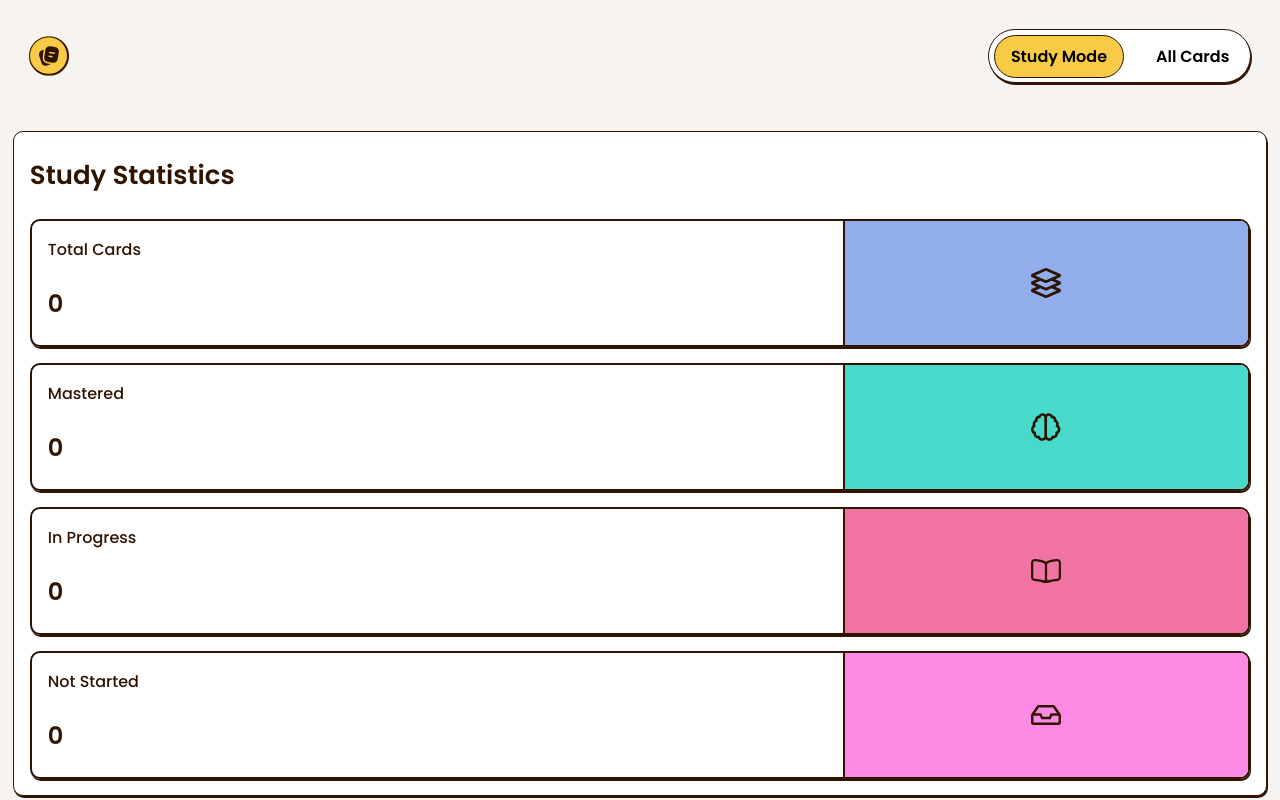
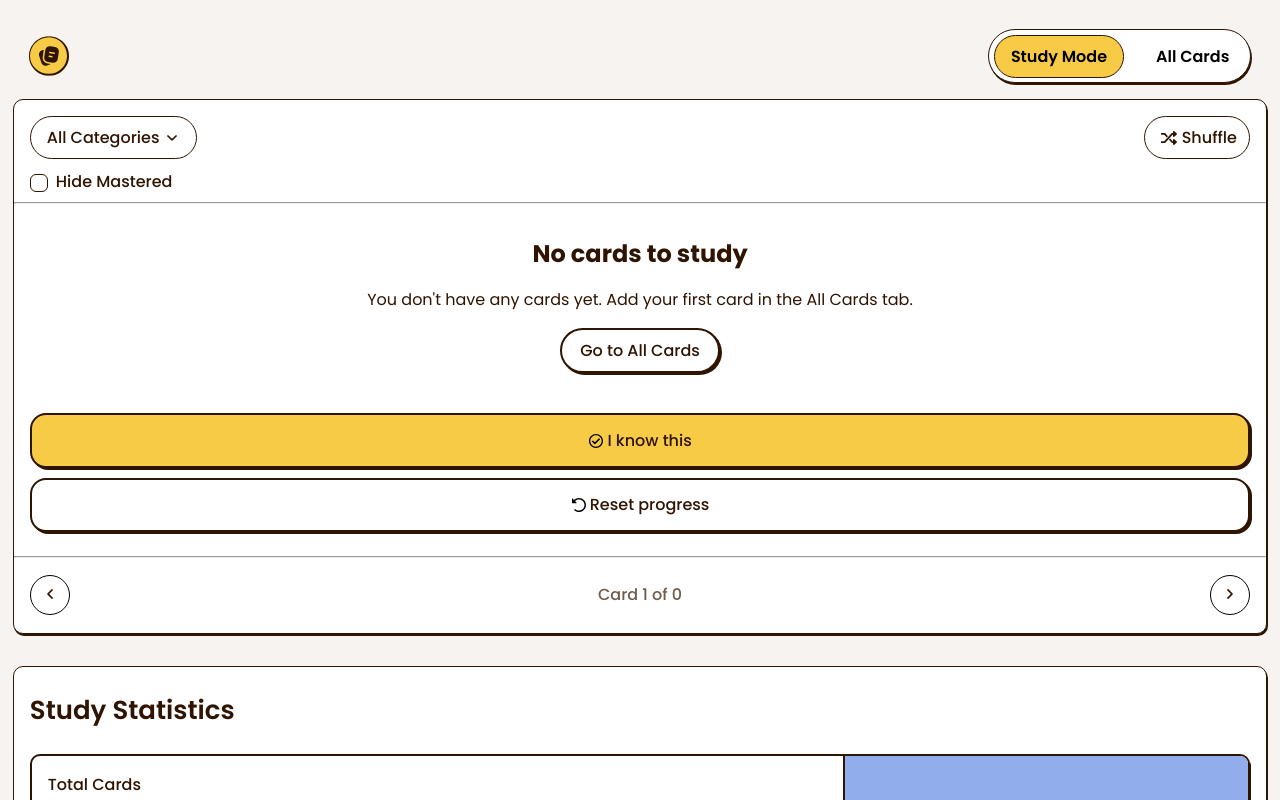
Before and after one commit to bengera/flashcard-app, a React (Vite) app: page / in a window 1280 px wide. Shown: the top 800 px of the page. Built offline with nearby package versions, Linux system fonts and the light colour scheme.

Commit message:
Add initial styling for empty study panel

```diff
--- a/src/components/flashcard-content.tsx
+++ b/src/components/flashcard-content.tsx
@@ -3,7 +3,7 @@ import type { Flashcard } from "../types/flashcard"
 type FlashcardContentProps = {
     reveal: boolean;
     setReveal: React.Dispatch<React.SetStateAction<boolean>>;
-    currentCard: Flashcard;
+    currentCard: Flashcard | undefined;
 }
 
 
--- a/src/components/study.tsx
+++ b/src/components/study.tsx
@@ -23,11 +23,13 @@ export function StudyPanel({
   setCurrentIdx,
 }: StudyPanelProps) {
   const [reveal, setReveal] = useState(false); // show answer
+
   const visibleCards = hideMasteredCards
     ? cards.filter((card) => card.knownCount !== 5)
     : cards; // all cards shown unless hideMasteredCards is checked
 
-  const currentCard = visibleCards[currentIdx];
+  const hasCards = visibleCards.length > 0;
+  const currentCard = hasCards ? visibleCards[currentIdx] : undefined;
   const isMastered = currentCard?.knownCount === 5;
 
   function nextCard() {
@@ -64,7 +66,7 @@ export function StudyPanel({
     }
   }, [currentIdx, visibleCards.length, setCurrentIdx]);
 
-if (visibleCards.length === 0) return; // prevent error when no flashcards present
+// if (visibleCards.length === 0) return; // prevent error when no flashcards present
   return (
     <section className="study u-shadow">
       <div className="study__header">
@@ -104,10 +106,21 @@ if (visibleCards.length === 0) return; // prevent error when no flashcards prese
       </div>
 
       <hr className="solid" />
+
+      {hasCards ? (
         <FlashCardContent
         reveal={reveal}
         setReveal={setReveal}
         currentCard={currentCard}/>
+      ): (
+            <div className="empty-panel">
+            <h2 className="empty-panel__heading">No cards to study</h2>
+            <p className="empty-panel__sub-message">You don't have any cards yet. Add your first card in the All Cards tab.</p>
+            <button className="btn btn-allcards u-rounded-pill u-shadow--thick" typeof="button">Go to All Cards</button>
+        </div>
+      )}
+
+
 
       <div className="study__action-buttons">
         <button
@@ -116,6 +129,7 @@ if (visibleCards.length === 0) return; // prevent error when no flashcards prese
             isMastered ? "btn-knowit--mastered" : ""
           }`}
           onClick={() => {
+            if (!currentCard) return; {
               setCards((prev) =>
                 prev.map((card) =>
                   card.id === currentCard.id
@@ -123,6 +137,7 @@ if (visibleCards.length === 0) return; // prevent error when no flashcards prese
                     : card,
                 ),
               );
+            }
           }}
           disabled={isMastered}
         >
@@ -134,11 +149,13 @@ if (visibleCards.length === 0) return; // prevent error when no flashcards prese
           type="button"
           className="btn btn--reset u-rounded-pill u-shadow--thick"
           onClick={() => {
+            if (!currentCard) return; {
               setCards((prev) =>
                 prev.map((card) =>
                   card.id === currentCard.id ? { ...card, knownCount: 0 } : card,
                 ),
               );
+            }
           }}
         >
           <img src="images/icon-reset.svg" alt="reset-icon" />
--- a/src/css/study-panel.css
+++ b/src/css/study-panel.css
@@ -214,3 +214,25 @@ input[type="checkbox"]:checked {
   background-color: transparent;
   padding-top: 4px;
 }
+
+.empty-panel {
+  padding: 1.5rem;
+  display: flex;
+  flex-direction: column;
+  align-items: center;
+  text-align: center;
+}
+
+.empty-panel__heading {
+  margin: 0;
+}
+
+.empty-panel__sub-message {
+  font-weight: 100;
+}
+
+.btn-allcards {
+  width: 160px;
+  padding: 0.5rem 0.2rem;
+  border-radius: var(--radius-24);
+}
```
Lines whose indentation alone changed are shown as unchanged.
